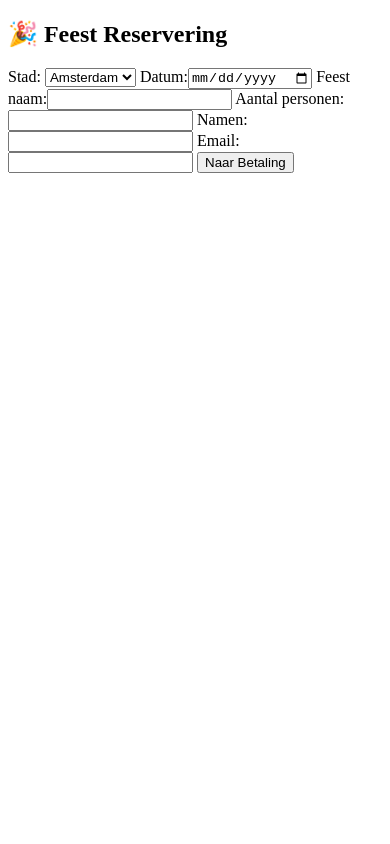
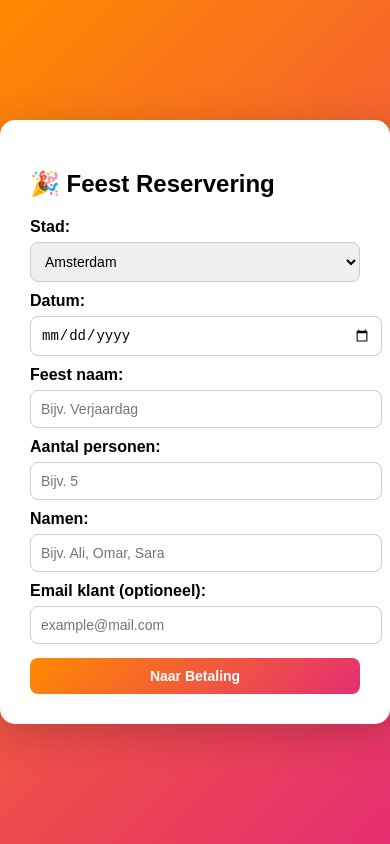
Before and after one commit to adel924/feest-reservering-met-paybal-betalen-api, a plain HTML site: page index.html in a window 390 px wide. Drawn offline with Linux system fonts and the light colour scheme.

Commit message:
Enhance index.html with styles and form structure
Added responsive design and improved form layout.

```diff
--- a/index.html
+++ b/index.html
@@ -1,22 +1,83 @@
 <!DOCTYPE html>
 <html lang="nl">
 <head>
-<meta charset="UTF-8">
-<title>Feest Reservering</title>
+    <meta charset="UTF-8">
+    <meta name="viewport" content="width=device-width, initial-scale=1.0">
+    <title>Feest Reservering</title>
+    <style>
+        body {
+            font-family: Arial, sans-serif;
+            background: linear-gradient(135deg, #ff8a00, #e52e71);
+            display: flex;
+            justify-content: center;
+            align-items: center;
+            height: 100vh;
+            margin: 0;
+        }
+        .container {
+            background: white;
+            padding: 30px;
+            border-radius: 15px;
+            width: 100%;
+            max-width: 400px;
+            box-shadow: 0 10px 40px rgba(0,0,0,0.2);
+        }
+        label { display:block; margin-top:10px; font-weight:600; }
+        input, select, button {
+            width: 100%;
+            padding: 10px;
+            margin-top:6px;
+            border-radius: 8px;
+            border:1px solid #ccc;
+            font-size: 14px;
+        }
+        button {
+            background: linear-gradient(135deg,#ff8a00,#e52e71);
+            color:#fff;
+            font-weight:700;
+            cursor:pointer;
+            border:none;
+            margin-top:14px;
+        }
+        #resultaat {
+            display:none;
+            margin-top:12px;
+            padding:12px;
+            background:#ffe6e6;
+            border-radius:8px;
+            color:#900;
+        }
+    </style>
 </head>
 <body>
-<h2>🎉 Feest Reservering</h2>
-<form id="form">
+<div class="container">
+    <h2>🎉 Feest Reservering</h2>
     <label>Stad:</label>
-    <select id="stad"><option>Amsterdam</option><option>Rotterdam</option><option>Utrecht</option><option>Maastricht</option></select>
-    <label>Datum:</label><input type="date" id="datum">
-    <label>Feest naam:</label><input type="text" id="feest_naam">
-    <label>Aantal personen:</label><input type="number" id="aantal">
-    <label>Namen:</label><input type="text" id="namen">
-    <label>Email:</label><input type="email" id="customer_email">
+    <select id="stad">
+        <option>Amsterdam</option>
+        <option>Rotterdam</option>
+        <option>Utrecht</option>
+        <option>Maastricht</option>
+    </select>
+
+    <label>Datum:</label>
+    <input type="date" id="datum">
+
+    <label>Feest naam:</label>
+    <input type="text" id="feest_naam" placeholder="Bijv. Verjaardag">
+
+    <label>Aantal personen:</label>
+    <input type="number" id="aantal" placeholder="Bijv. 5">
+
+    <label>Namen:</label>
+    <input type="text" id="namen" placeholder="Bijv. Ali, Omar, Sara">
+
+    <label>Email klant (optioneel):</label>
+    <input type="email" id="customer_email" placeholder="example@mail.com">
+
     <button type="button" onclick="verstuur()">Naar Betaling</button>
-</form>
-<div id="resultaat"></div>
+    <div id="resultaat"></div>
+</div>
 
 <script>
 function verstuur(){
@@ -29,7 +90,7 @@ function verstuur(){
         customer_email: document.getElementById('customer_email').value
     };
 
-    fetch('/reserveer',{
+    fetch('https://adelsl924.pythonanywhere.com/reserveer',{
         method:'POST',
         headers:{'Content-Type':'application/json'},
         body: JSON.stringify(data)
@@ -38,13 +99,19 @@ function verstuur(){
         const text = await r.text();
         try {
             const res = JSON.parse(text);
-            if(res.url) window.location.href = res.url;
-            else document.getElementById('resultaat').innerText = res.melding || 'Er is een fout.';
+            if(res.url){
+                window.location.href = res.url; // تحويل إلى PayPal
+            } else {
+                document.getElementById('resultaat').style.display='block';
+                document.getElementById('resultaat').innerText = res.melding || 'Er is een fout.';
+            }
         } catch(e){
+            document.getElementById('resultaat').style.display='block';
             document.getElementById('resultaat').innerText = 'Server gaf geen geldig JSON terug: ' + text;
         }
     })
     .catch(e=>{
+        document.getElementById('resultaat').style.display='block';
         document.getElementById('resultaat').innerText = 'Fout bij verbinding met server: ' + e;
     });
 }
```
